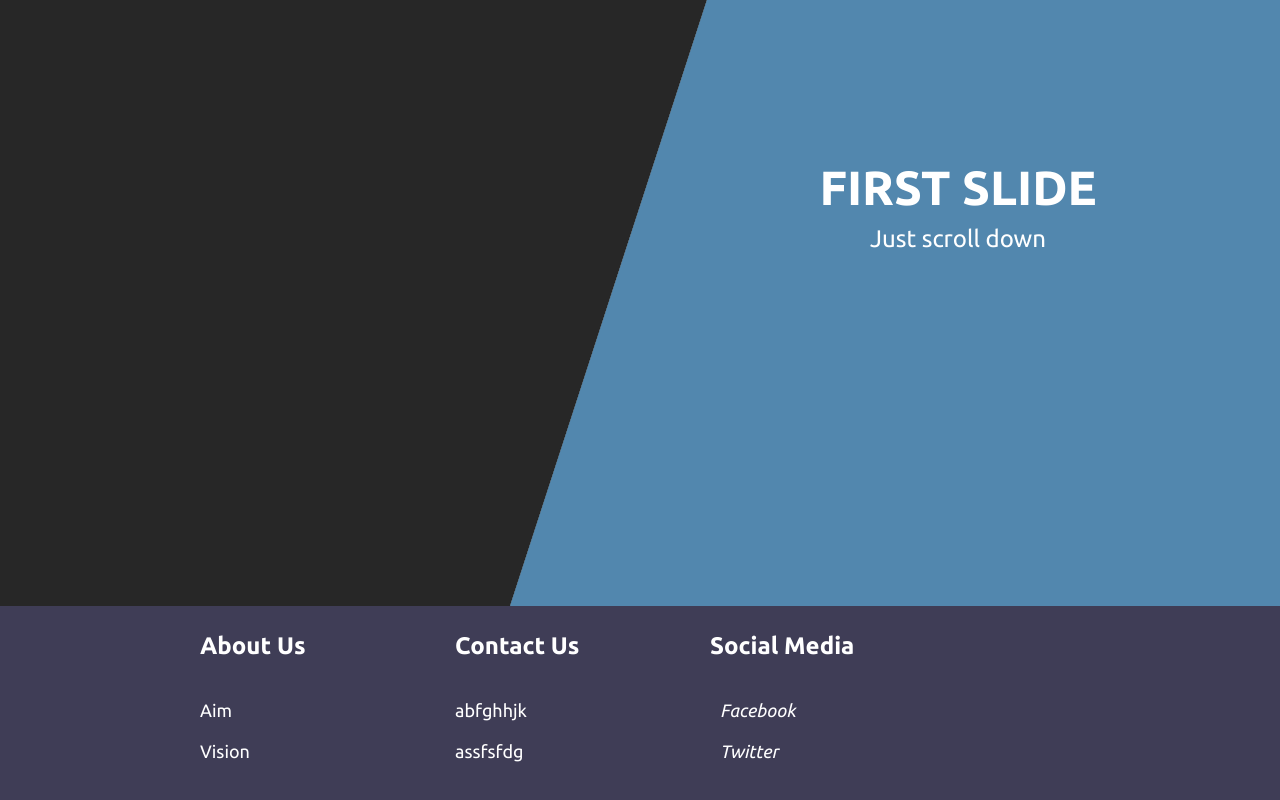
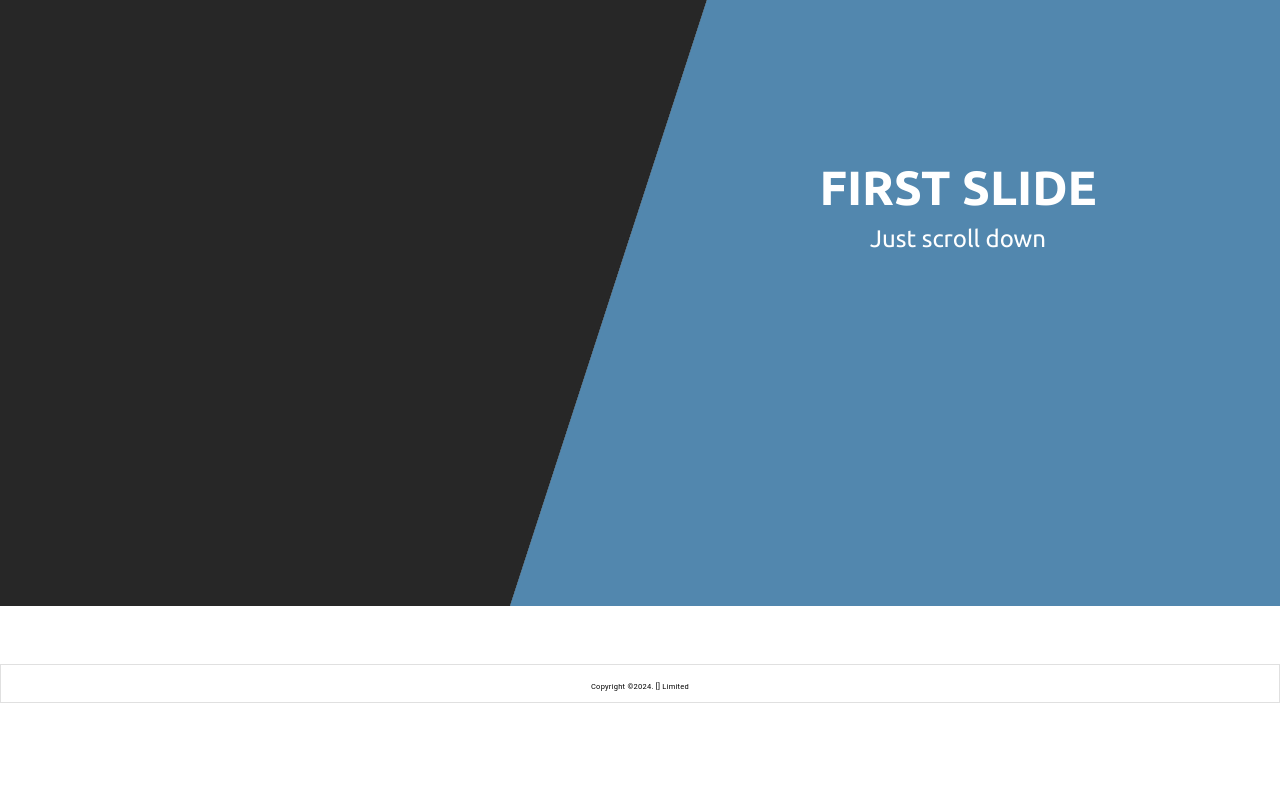
Before and after one commit to Nerezea/Final-Project-DCI, a React (Vite) app in the folder frontend/: page / in a window 1280 px wide. Shown: the part 194-994 px from the top of the page. After the commit the page ends 897 px from the top, so only its background shows below. Built offline with nearby package versions, Linux system fonts and the light colour scheme.

Commit message:
footer besser

```diff
--- a/frontend/package.json
+++ b/frontend/package.json
@@ -8,6 +8,9 @@
     "scss": "sass --watch ./src/css/scss/main.scss ./src/css/main.css --no-source-map"
   },
   "dependencies": {
+    "@emotion/react": "^11.11.1",
+    "@emotion/styled": "^11.11.0",
+    "@mui/material": "^5.14.18",
     "react": "^18.2.0",
     "react-dom": "^18.2.0",
     "react-icons": "^4.12.0",
--- a/frontend/src/view/components/footer.jsx
+++ b/frontend/src/view/components/footer.jsx
@@ -1,57 +1,38 @@
-import {
-  Box,
-  FooterContainer,
-  Row,
-  Column,
-  FooterLink,
-  Heading,
-} from "./footerStyle.jsx";
-const Footer = () => {
+import Container from "@mui/material/Container";
+import Box from "@mui/material/Box";
+import Typography from "@mui/material/Typography";
+import Paper from "@mui/material/Paper";
+
+const footer = () => {
   return (
-    <Box>
-      <FooterContainer>
-        <Row>
-          <Column>
-            <Heading>About Us</Heading>
-            <FooterLink href="#">Aim</FooterLink>
-            <FooterLink href="#">Vision</FooterLink>
-          </Column>
+    <Paper sx={{marginTop: 'calc(3% + 20px)', bottom: 0,width: '100%'}} component="footer" square variant="outlined">
+    <Container maxWidth="lg">
+      <Box
+        sx={{
+          flexGrow: 1,
+          justifyContent: "center",
+          display: "flex",
+          my:1
+        }}
+      >
 
-          <Column>
-            <Heading>Contact Us</Heading>
-            <FooterLink href="#">abfghhjk</FooterLink>
-            <FooterLink href="#">assfsfdg</FooterLink>
-          </Column>
-          <Column>
-            <Heading>Social Media</Heading>
-            <FooterLink href="#">
-              <i className="fab fa-facebook-f">
-                <span
-                  style={{
-                    marginLeft: "10px",
-                  }}
-                >
-                  Facebook
-                </span>
-              </i>
-            </FooterLink>
+      </Box>
 
-            <FooterLink href="#">
-              <i className="fab fa-twitter">
-                <span
-                  style={{
-                    marginLeft: "10px",
-                  }}
-                >
-                  Twitter
-                </span>
-              </i>
-            </FooterLink>
-          </Column>
-        </Row>
-      </FooterContainer>
-    </Box>
-  );
-};
+      <Box
+        sx={{
+          flexGrow: 1,
+          justifyContent: "center",
+          display: "flex",
+          mb:1,
+        }}
+      >
+        <Typography variant="caption" color="initial">
+          Copyright ©2024. [] Limited
+        </Typography>
+      </Box>
+    </Container>
+  </Paper>
+  )
+}
 
-export default Footer;
+export default footer
```
Also changed, not shown: 1 other file (tests, documents, lock files or other folders).
